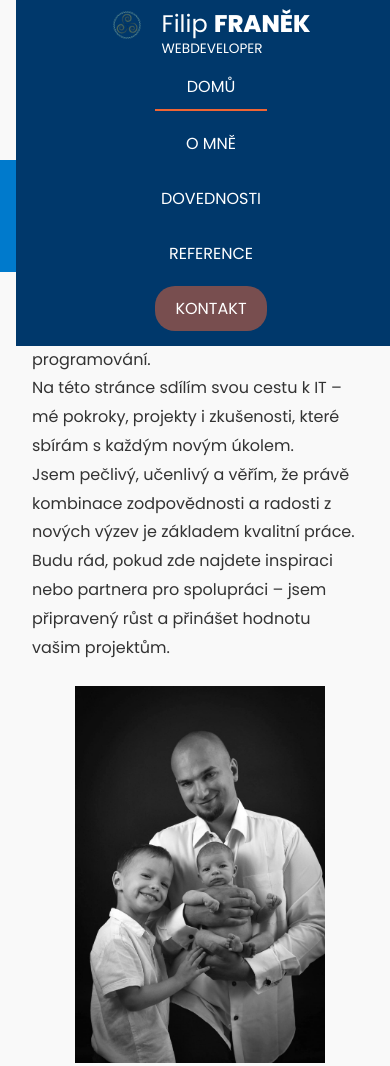
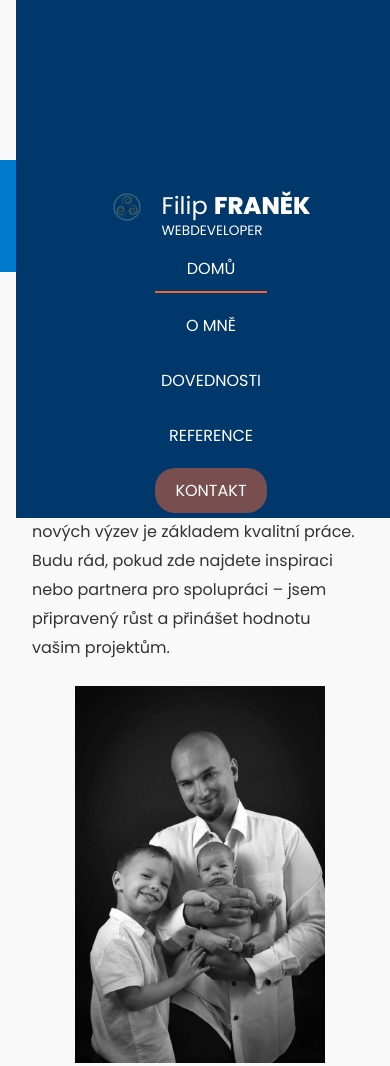
Before and after one commit to filipotita/web, a plain HTML site: page index.html in a window 390 px wide. Shown: the top 1066 px of the page. Drawn offline with Linux system fonts and the light colour scheme.

Commit message:
Update style.css

```diff
--- a/style.css
+++ b/style.css
@@ -336,7 +336,7 @@ footer a {
     body > header {
         flex-direction: column;
         height: auto;
-        padding: 10px 1rem;
+        padding-top:12em;
         align-items: center;
         justify-content: center;
         width: 100%;
```
